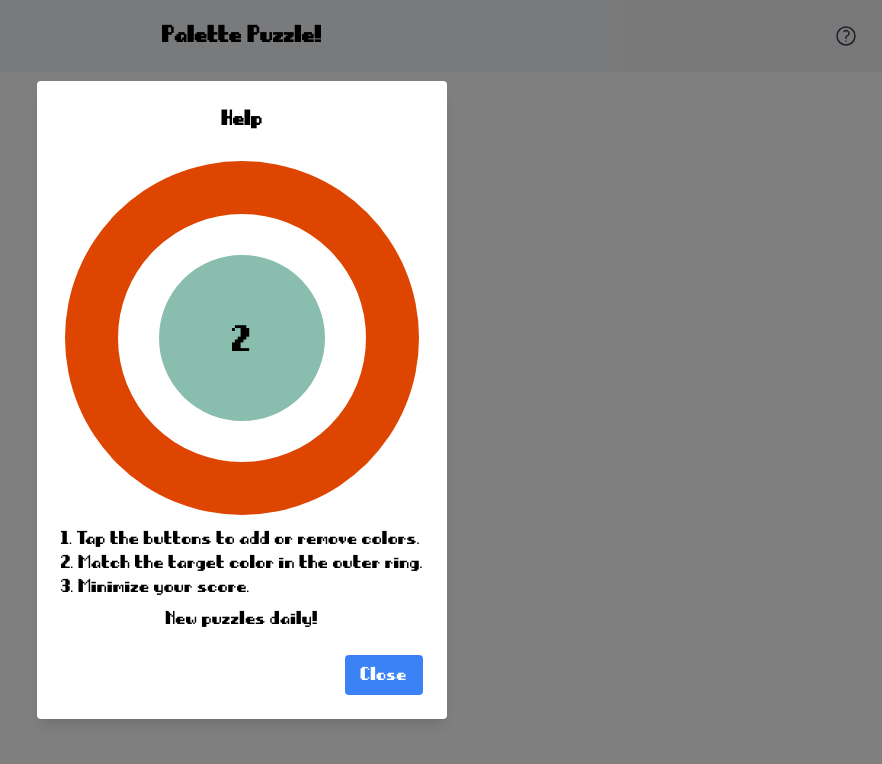
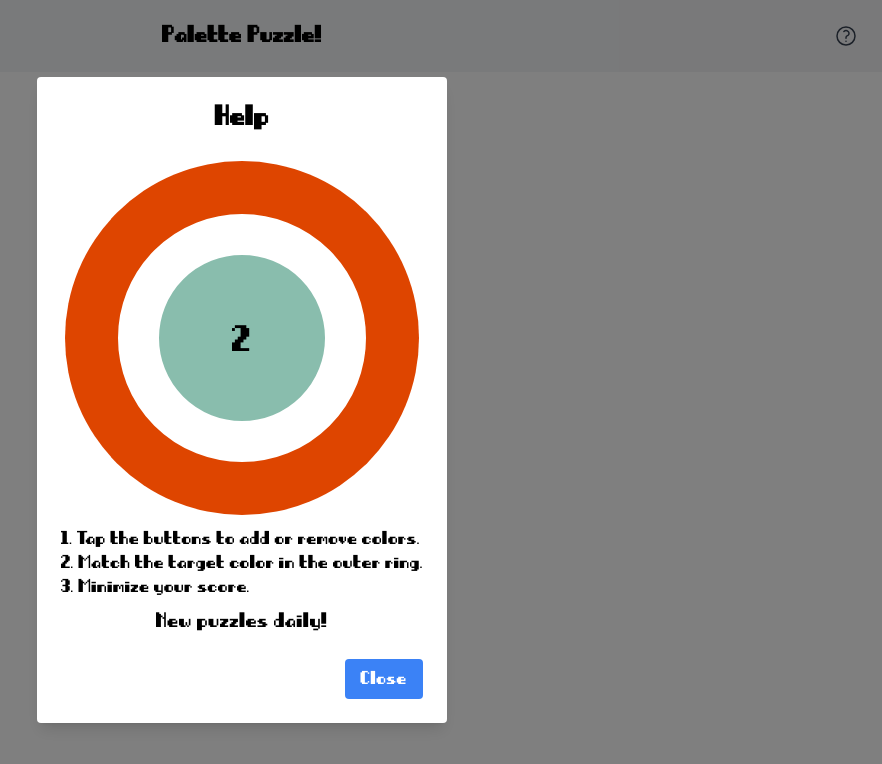
Before and after one commit to jalberse/palette_puzzle, a Next.js app: page / in a window 1280 px wide. Both pictures are taken after a click on the button 1244 px from the left and 36 px from the top of the page. Shown: the top 764 px of the page, without its empty margins (398-1280 px from the left). Built offline with nearby package versions, Linux system fonts and the light colour scheme.

Commit message:
Adjust help page text sizes

```diff
--- a/app/help.tsx
+++ b/app/help.tsx
@@ -32,7 +32,7 @@ const Help: React.FC<{ handleHelpClose: () => void }> = ({ handleHelpClose }) =>
   return (
     <div className="fixed inset-0 flex items-center justify-center bg-black bg-opacity-50">
       <div className="bg-white p-6 rounded shadow-lg flex flex-col mx-4 overflow-y-auto">
-        <h2 className="text-lg font-bold mb-4 text-center">Help</h2>
+        <h2 className="text-2xl font-bold mb-4 text-center">Help</h2>
         <div className="flex-col">
           <ColorDisplay
             targetColor={targetColor}
@@ -45,7 +45,7 @@ const Help: React.FC<{ handleHelpClose: () => void }> = ({ handleHelpClose }) =>
           <li>Match the target color in the outer ring.</li>
           <li>Minimize your score.</li>
         </ol>
-        <p className="text-center my-2">New puzzles daily!</p>
+        <p className="text-center my-2 text-lg">New puzzles daily!</p>
         <div className="flex justify-end">
           <button
             onClick={handleHelpClose}
--- a/app/puzzle.tsx
+++ b/app/puzzle.tsx
@@ -15,12 +15,6 @@ import PaletteButton from './PaletteButton';
 // TODO Calculate the minimum possible score for the current target color, so we can see
 //      if someone got a perfect score or grade them? It's fine without this, there can
 //      be an "organic" high score on social media. "How many steps did it take you?"
-
-// TODO Make steps smaller if you're closer. 1 at minimum, maybe log: 1, 2, 4, 8, 16, 32?
-//       If the larger step would make you overstep, use the next smaller one?
-// TODO Handle holding down the button to increase/decrease faster.
-//      Though, maybe we instead do the "smaller step if you're closer" thing.
-//      That way, you still just do single clicks but we get rid of click spamming when we know we just want a bunch of blue etc.
 
 const Puzzle = () => {
   const fixedSeed = 0;
```
Also changed, not shown: app/page.tsx (+11 -12 lines).
